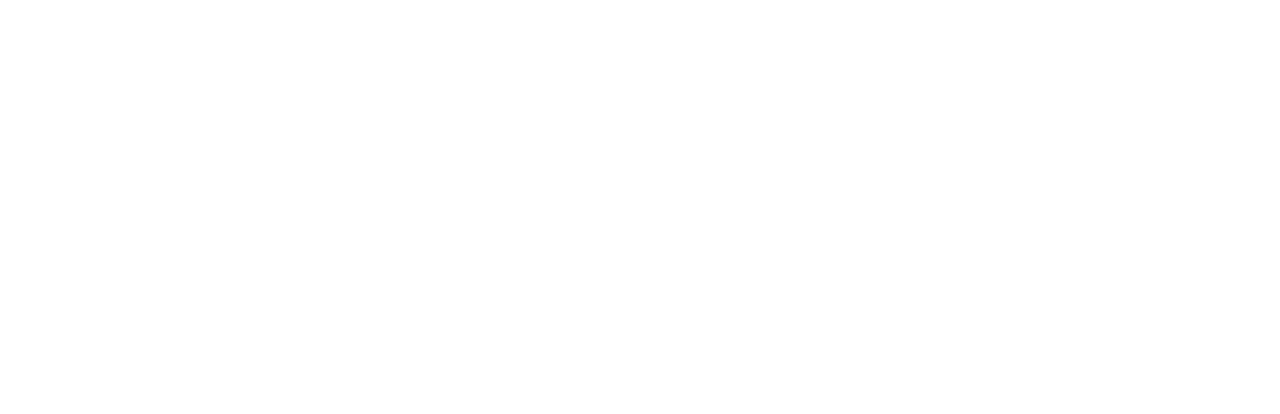
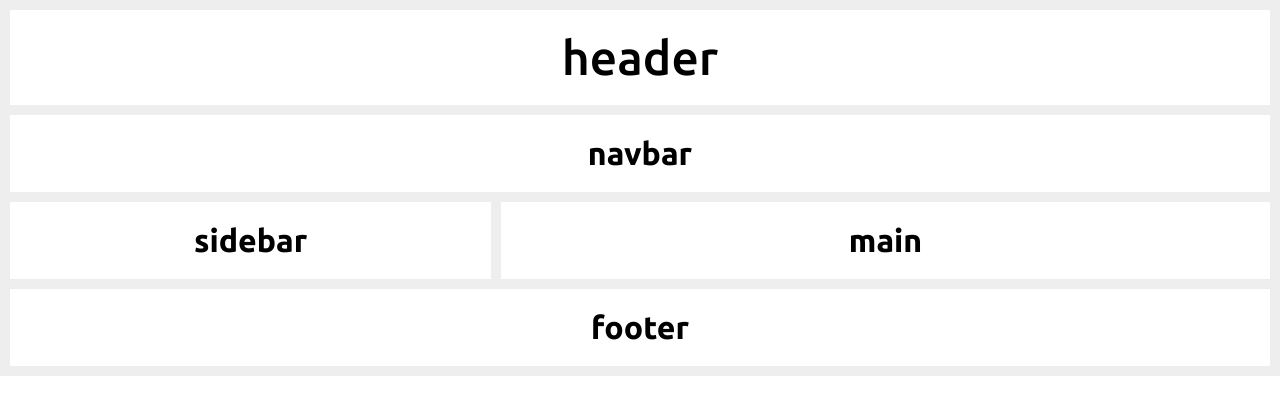
Before and after one commit to myn55/greenQR, a React (Create React App) app: page / in a window 1280 px wide. Shown: the top 414 px of the page. Built offline with nearby package versions, Linux system fonts and the light colour scheme.

Commit message:
Grid outline

```diff
--- a/src/App.css
+++ b/src/App.css
@@ -1,5 +1,61 @@
 .App {
-  background-color: #ffffff;
   width: 100vw;
   height: 100vh;
 }
+
+.grid-container {
+  /*
+    h - header
+    n - navbar
+    s - sidebar
+    m - main body
+    f - footer
+   */
+   grid-template-areas:
+    'h h h'
+    'n n n'
+    's m m'
+    'f f f';
+
+  display: grid;
+  gap: 10px;
+  background-color: #eeeeee;
+  padding: 10px;
+
+  text-align: center;
+}
+
+.grid-container > div {
+  background-color: white;
+  padding: 20px;
+}
+
+.grid-header {
+  grid-area: h;
+}
+
+.grid-nav {
+  grid-area: n;
+}
+
+.grid-side {
+  grid-area: s;
+}
+
+.grid-main {
+  grid-area: m;
+}
+
+.grid-footer {
+  grid-area: f;
+}
+
+.ta-center {
+  text-align: center;
+}
+
+.page-header {
+  padding: 0;
+  font-size: 3em;
+  font-weight: 500;
+}
--- a/src/App.js
+++ b/src/App.js
@@ -3,7 +3,27 @@
 function App() {
   return (
     <div className='App'>
+      <div className='grid-container'>
+        <div className='grid-header page-header'>
+          <span className='page-title'>header</span>
+        </div>
 
+        <div className='grid-nav'>
+          <h1>navbar</h1>
+        </div>
+
+        <div className='grid-side'>
+          <h1>sidebar</h1>
+        </div>
+
+        <div className='grid-main'>
+          <h1>main</h1>
+        </div>
+
+        <div className='grid-footer'>
+          <h1>footer</h1>
+        </div>
+      </div>
     </div>
   );
 }
```
